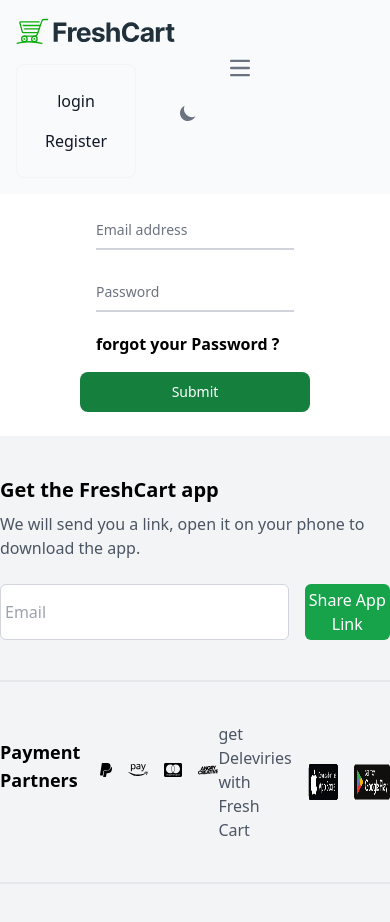
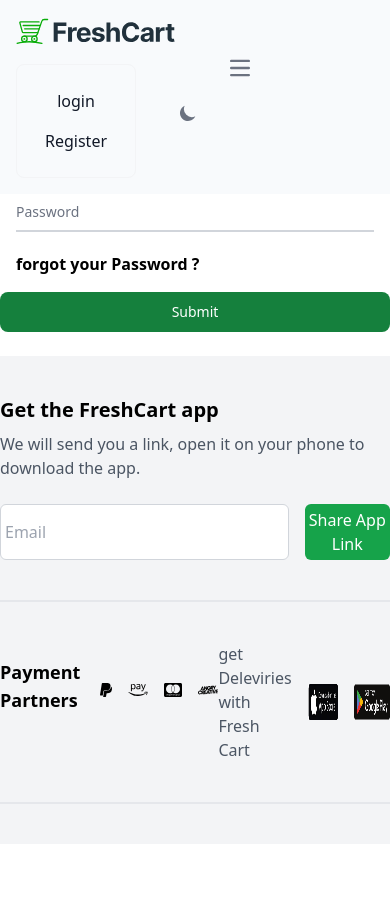
Before and after one commit to salmaaa9/e-commerce, a React (Vite) app: page /login in a window 390 px wide. After the commit the page ends 844 px from the top, so only its background shows below. Built offline with nearby package versions, Linux system fonts and the light colour scheme.

Commit message:
modified layout padding

```diff
--- a/src/Compenent/Layout/Layout.jsx
+++ b/src/Compenent/Layout/Layout.jsx
@@ -14,7 +14,7 @@
     <>
      <div className="flex flex-col min-h-screen">
       <Navbar />
-      <div className="flex-grow p-20">
+      <div className="flex-grow sm:p-5 md:p-20">
         <Outlet />
       </div>
       <Footer />
```
